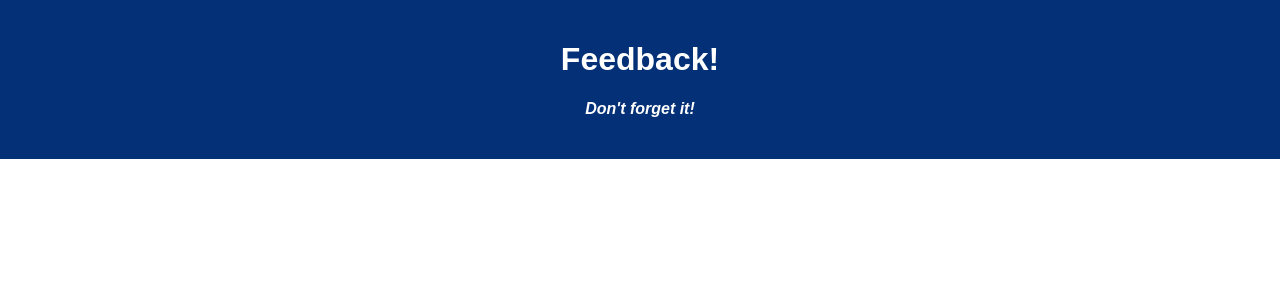
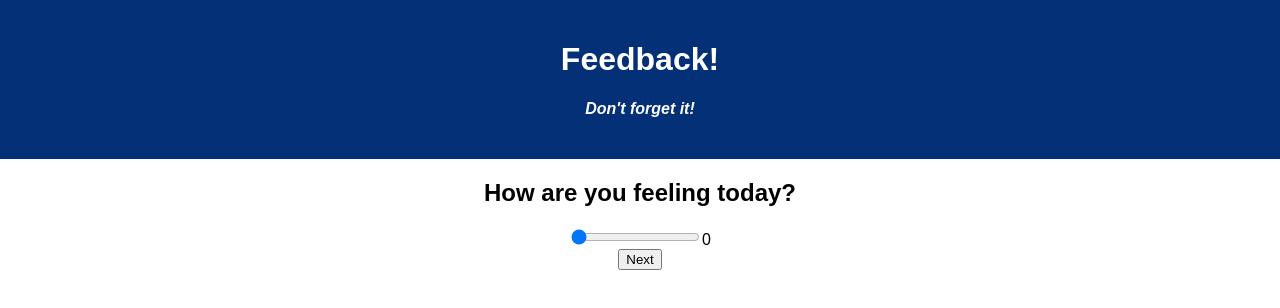
Before and after one commit to jonodori/Redux-Feedback-Loop, a React (Create React App) app: page /#/ in a window 1280 px wide. Shown: the top 308 px of the page. Built offline with nearby package versions, Linux system fonts and the light colour scheme; no server answers.

Commit message:
fixed bugs on FeelingForm

```diff
--- a/src/components/App/App.jsx
+++ b/src/components/App/App.jsx
@@ -4,7 +4,7 @@ import './App.css';
 import { useEffect } from 'react';
 import { useDispatch } from 'react-redux';
 import { HashRouter as Router, Route, Link } from 'react-router-dom';
-
+import FeelingForm from '../FeelingFrom/FeelingForm';
 
 
 function App() {
@@ -38,6 +38,10 @@ const getFeedback = () => {
           <h1 className='App-title'>Feedback!</h1>
           <h4>Don't forget it!</h4>
         </header>
+
+        <Route exact path='/'>
+          <FeelingForm />
+        </Route>
       </div>
     </Router>
   );
--- a/src/components/FeelingFrom/FeelingForm.jsx
+++ b/src/components/FeelingFrom/FeelingForm.jsx
@@ -4,13 +4,16 @@ import { useHistory } from 'react-router-dom';
 
 
 const FeelingForm = () => {
+    //let's you go to the next page
+    const history = useHistory();
+
     // in order to use dispatch
     const dispatch = useDispatch();
 
     //state is empty value
     const [feeling, setFeeling] = useState(0);
 
-    const handleSubmit = (evt) => {
+    const onAddFeeling = (evt) => {
 
 
         evt.preventDefault()
@@ -26,7 +29,7 @@ const FeelingForm = () => {
     return (
         <>
         <h2>How are you feeling today?</h2>
-        <form onSubmit={handleSubmit}>
+        <form onSubmit={onAddFeeling}>
             <div>
                 <label>
                     <input
@@ -37,6 +40,7 @@ const FeelingForm = () => {
                         onChange={evt => setFeeling(Number(evt.target.value))}
                         />
                 </label>
+                    {feeling}
             </div>
             <div>
                 <button type ="submit">Next</button>
@@ -46,3 +50,5 @@ const FeelingForm = () => {
         </>
     )
 }
+
+export default FeelingForm;
```
